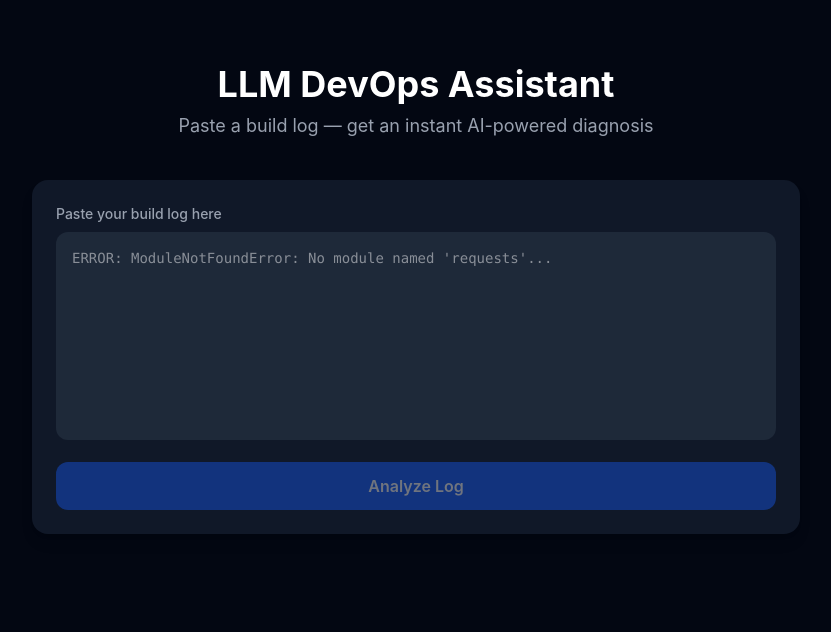
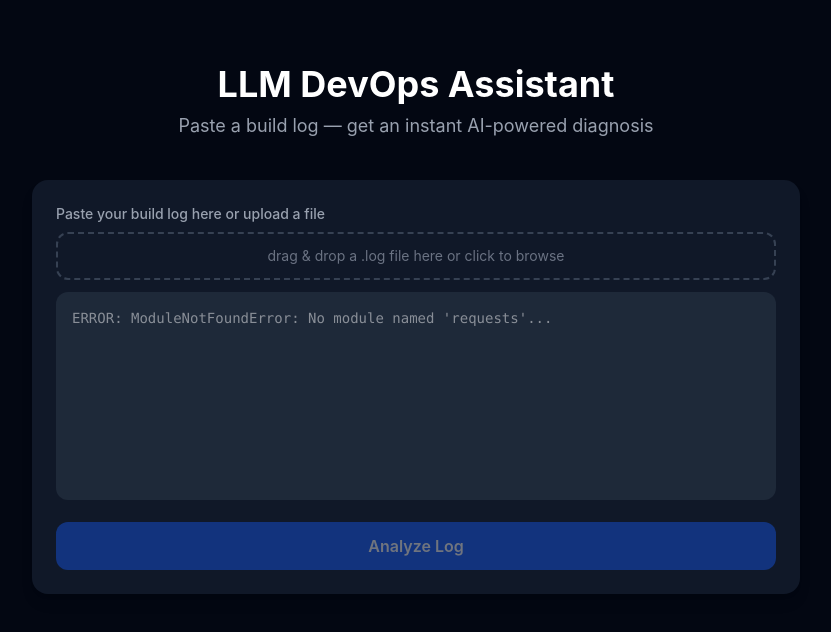
Before and after one commit to Nidhi-jaiswal01/llm-deveops-assistant, a React app in the folder frontend/: page / in a window 1280 px wide. Shown: the top 632 px of the page, without its empty margins (224-1055 px from the left). Built offline with nearby package versions, Linux system fonts and the light colour scheme; the HTML template or start-up script is replaced by a standard one.

Commit message:
feat: add file upload and drag and drop for logs

```diff
--- a/frontend/src/components/LogInput.jsx
+++ b/frontend/src/components/LogInput.jsx
@@ -1,9 +1,43 @@
 export default function LogInput({ log, setLog, onAnalyze, loading }) {
+  const handleFileUpload = (e) => {
+    const file = e.target.files[0]
+    if (!file) return
+    const reader = new FileReader()
+    reader.onload = (event) => setLog(event.target.result)
+    reader.readAsText(file)
+  }
+
+  const handleDrop = (e) => {
+    e.preventDefault()
+    const file = e.dataTransfer.files[0]
+    if (!file) return
+    const reader = new FileReader()
+    reader.onload = (event) => setLog(event.target.result)
+    reader.readAsText(file)
+  }
+
   return (
     <div className="w-full max-w-3xl bg-gray-900 rounded-2xl p-6 shadow-lg mb-6">
       <label className="block text-sm font-medium text-gray-400 mb-2">
-        Paste your build log here
+        Paste your build log here or upload a file
       </label>
+
+      <div
+        onDrop={handleDrop}
+        onDragOver={(e) => e.preventDefault()}
+        className="border-2 border-dashed border-gray-700 rounded-xl p-3 mb-3 text-center text-gray-500 text-sm hover:border-blue-500 transition-colors cursor-pointer"
+        onClick={() => document.getElementById('fileInput').click()}
+      >
+        drag & drop a .log file here or click to browse
+        <input
+          id="fileInput"
+          type="file"
+          accept=".log,.txt"
+          className="hidden"
+          onChange={handleFileUpload}
+        />
+      </div>
+
       <textarea
         className="w-full h-52 bg-gray-800 text-gray-100 text-sm font-mono rounded-xl p-4 resize-none outline-none focus:ring-2 focus:ring-blue-500"
         placeholder="ERROR: ModuleNotFoundError: No module named 'requests'..."
```
